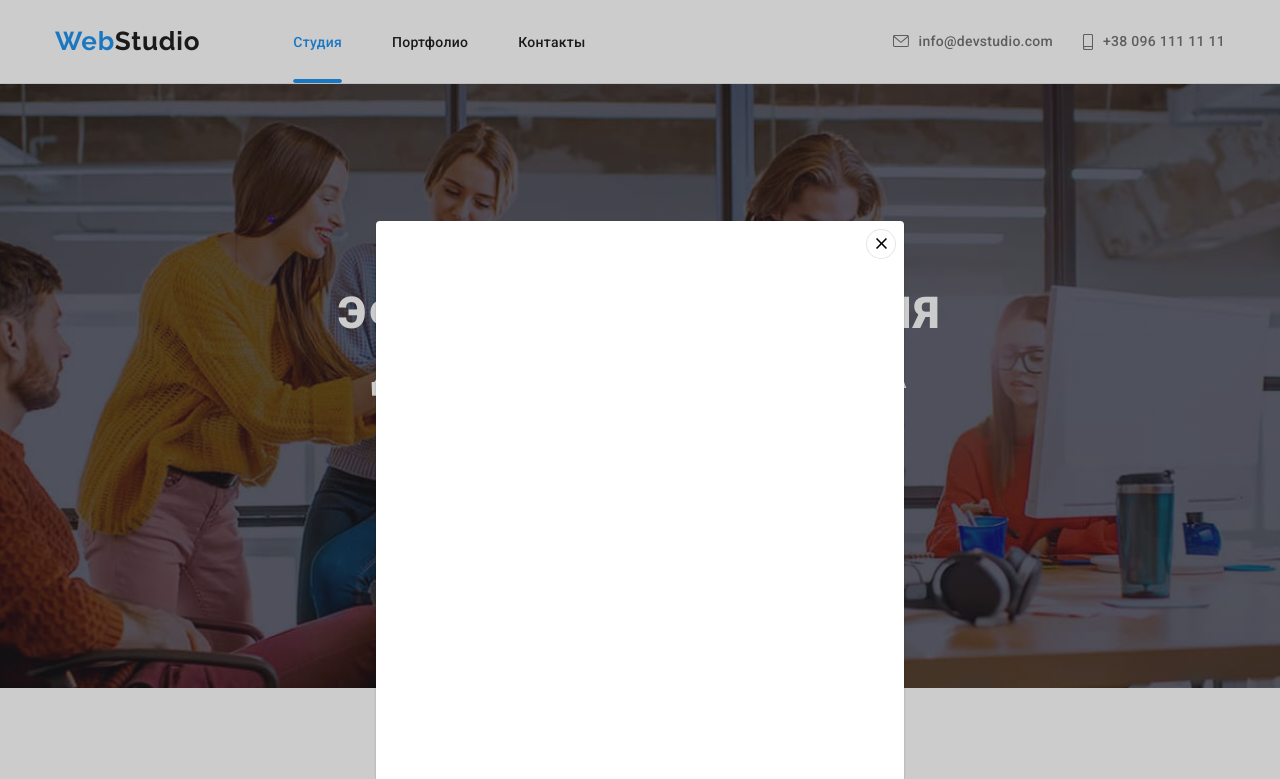
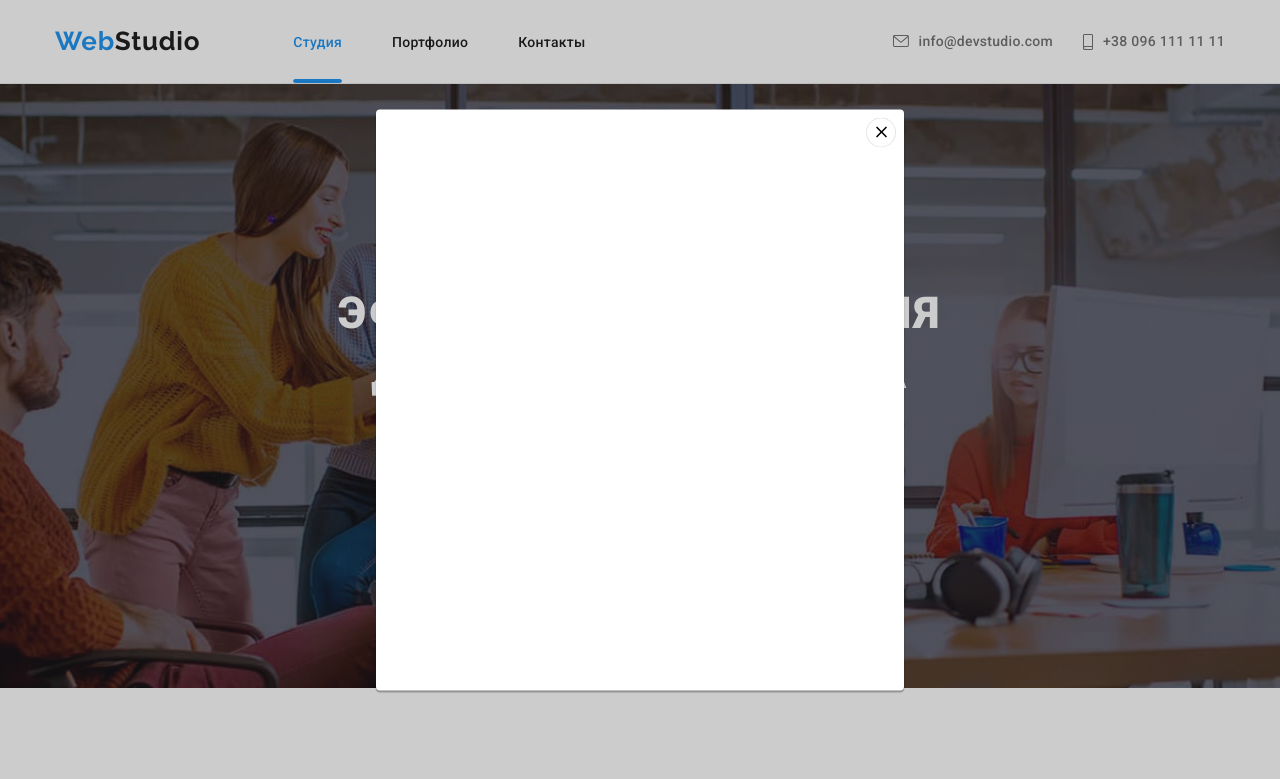
Before and after one commit to DmytroAntonenko/goit-markup-hw-05, a plain HTML site: page index.html in a window 1280 px wide. Both pictures are taken after a click on the button "Заказать услугу". Shown: the top 779 px of the page. Drawn offline with Linux system fonts and the light colour scheme.

Commit message:
Update styless.css
HW5 100%

```diff
--- a/css/styless.css
+++ b/css/styless.css
@@ -226,11 +226,14 @@ font-family: var(--font-family-title);
 
 .backdrop {
     position: fixed;
+    z-index: 2;
     top: 0;
     left: 0;
     width: 100%;
     height: 100%;
     background-color: rgba(0, 0, 0, 0.2);
+
+    transition: opacity 1250ms cubic-bezier(0.4, 0, 0.2, 1);
 }
 
 .backdrop.is-hidden {
@@ -241,17 +244,21 @@ font-family: var(--font-family-title);
 
 .modal {
     position: absolute;
-    top: 221px;
+
+    top: 50%;
     left: 50%;
-    transform: translate(-50%, 0);
-    margin-left: auto;
+    transform: translate(-50%, -50%);
     width: 528px;
     height: 581px;
 
     background: #FFFFFF;
     box-shadow: 0px 1px 3px rgba(0, 0, 0, 0.12), 0px 1px 1px rgba(0, 0, 0, 0.14), 0px 2px 1px rgba(0, 0, 0, 0.2);
     border-radius: 4px;
+
+    opacity: 1;
+    visibility: visible;
 }
+
 
 .button-close {
     position: absolute;
@@ -334,6 +341,7 @@ padding-top: 0;
 
 .works-thumb {
     position: relative;
+    z-index: 1;
 }
 
 .works-name {
```
